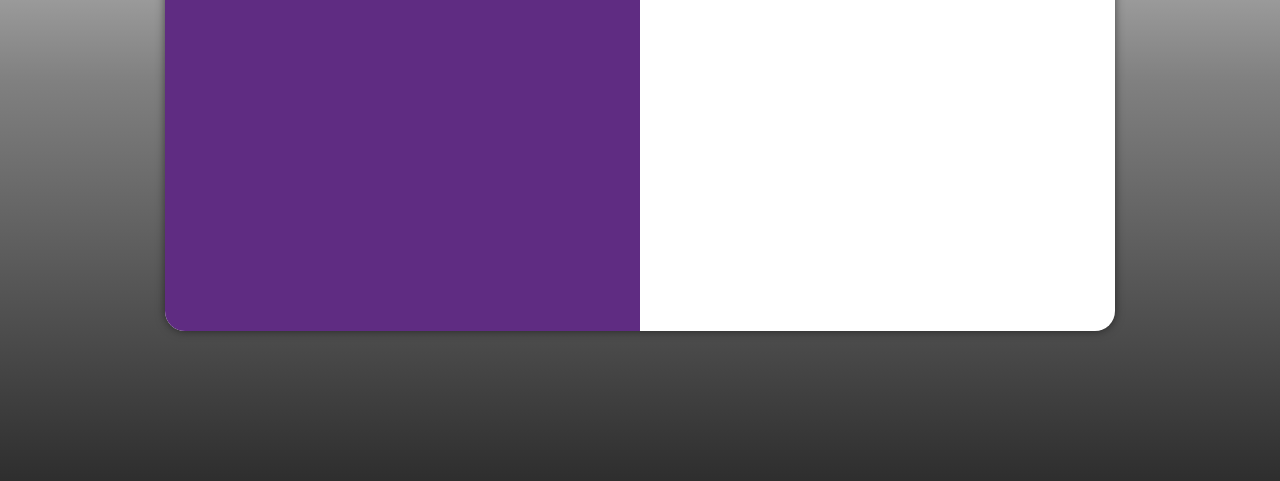
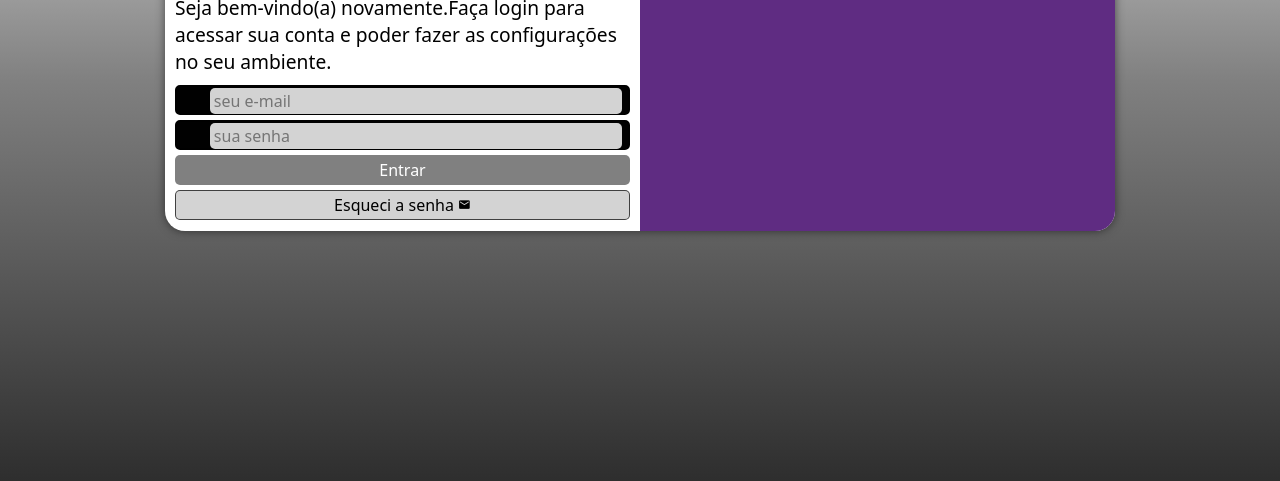
Before and after one commit to Willian-martin/projeto-login, a plain HTML site: page index.html in a window 1280 px wide. Shown: the part 319-800 px from the top of the page. Drawn offline with Linux system fonts and the light colour scheme.

Commit message:
Formatações das css

```diff
--- a/estilos/media-query.css
+++ b/estilos/media-query.css
@@ -15,6 +15,7 @@ telas grandes: 1200
     }
     section#login{
         width: 80vw;
+        height: 250px;
     }
 
     section#login > div#imagem{
@@ -36,17 +37,26 @@ telas grandes: 1200
     }
     section#login{
         width: 950px;
+        height: 300px;
     }
 
     section#login > div#imagem{
-        float: left;
+        float: right;
         width: 50%;
         height: 100%;
     }
 
     section#login > div#formulario{
-        float: right;
+        float: left;
         width: 50%;
     }
 
+    div#formulario > h1 {
+        font-size: 2em;
+    }
+
+    div#formulario > p {
+        font-size: 1.2em;
+    }
+
 }
--- a/estilos/style.css
+++ b/estilos/style.css
@@ -25,7 +25,6 @@ section#login {
     position: absolute;
     top: 50%;
     left: 50%;
-    transform: translate(-50%, -50%);
     overflow: hidden;
 
     background-color: white;
@@ -34,6 +33,7 @@ section#login {
     border-radius: 20px ;
     box-shadow: 0px 0px 10px rgba(0, 0, 0, 0.523);
 
+    transform: translate(-50%, -50%);
     transition: width 0.3s, height 0.3s;
     transition-timing-function: ease;
 }
@@ -49,3 +49,90 @@ section#login > div#formulario {
     display: block;
     padding: 10px;
 }
+
+div#formulario > h1 {
+    text-align: center;
+    margin-bottom: 10px;
+}
+
+div#formulario > p {
+    font-size: 0.8em;
+    margin-bottom: 10px;
+}
+
+form > div.campo {
+    background-color: rgb(1, 1, 1);
+    display: block;
+    width: 100%;
+    height: 30px;
+    border: 2px solid black;
+    border-radius: 5px;
+    margin: 5px 0px;
+}
+
+
+div.campo > label {
+    display: none;
+}
+
+div.campo > span {
+    font-size: 1.5em;
+    padding: 5px;
+    color: white;
+}
+
+div.campo > input {
+    background-color: lightgrey;
+    font-size: 1em;
+    width: calc(100% - 39px);
+    height: 100%;
+    border-radius: 5px;
+    border: 0px;
+    padding: 4px;
+    transform:  translateY(-9px);
+}
+
+div.campo > input:focus-within{
+    background-color: white;
+}
+
+form > input[type=submit] {
+    display: block;
+    font-size: 1em;
+    width: 100%;
+    height: 30PX;
+    background-color: gray;
+    color: white;
+    border: none;
+    border-radius: 5PX;
+    cursor: pointer;
+}
+
+form > input[type=submit]:hover {
+    background-color: rgb(11, 11, 11);
+    color: white;
+}
+
+form > a.botao {
+    display: block;
+    text-align: center;
+    font-size: 1em;
+    width: 100%;
+    height: 30px;
+    background-color: lightgray;
+    color: black;
+    border: 1px solid rgba(1, 1, 1, 0.693);
+    border-radius: 5px;
+    text-decoration: none;
+    margin-top: 5px;
+}
+
+form > a.botao:hover{
+    background-color: black;
+    color: white;
+}
+
+form > a.botao > span {
+    font-size: 0.8em;
+    margin-top: 8px;
+}
--- a/index.html
+++ b/index.html
@@ -3,6 +3,8 @@
 <head>
     <meta charset="UTF-8">
     <meta name="viewport" content="width=device-width, initial-scale=1.0">
+    <link href="https://fonts.googleapis.com/icon?family=Material+Icons"
+      rel="stylesheet">
     <link rel="stylesheet" href="estilos/style.css">
     <link rel="stylesheet" href="estilos/media-query.css">
     <title>Login</title>
@@ -16,7 +18,21 @@
             <div id="formulario">
                 <h1>Login</h1>
                 <p>Seja bem-vindo(a) novamente.Faça login para acessar sua conta e poder fazer as configurações no seu ambiente.</p>
-                <form action="longin.php" method="post"></form>
+
+                <form action="longin.php" method="post" autocomplete="on">
+                    <div class="campo">
+                        <span class="material-icons">&#xe7fd;</span>
+                        <input type="email" name="login" id="ilogin" placeholder="seu e-mail" autocomplete="email" required maxlength="30">
+                        <label for="ilogin">Login</label>
+                    </div>
+                    <div class="campo">
+                        <span class="material-icons">&#xe0da;</span>
+                        <input type="password" name="Senha" id="isenha" placeholder="sua senha" autocomplete="current-password" required minlength="8" maxlength="20">
+                        <label for="isenha">Senha</label>
+                    </div>
+                    <input type="submit" value="Entrar">
+                    <a href="esqueci.html" class="botao">Esqueci a senha <span class="material-icons">mail</span></a>
+                </form>
             </div>
         </section>
     </main>
```
